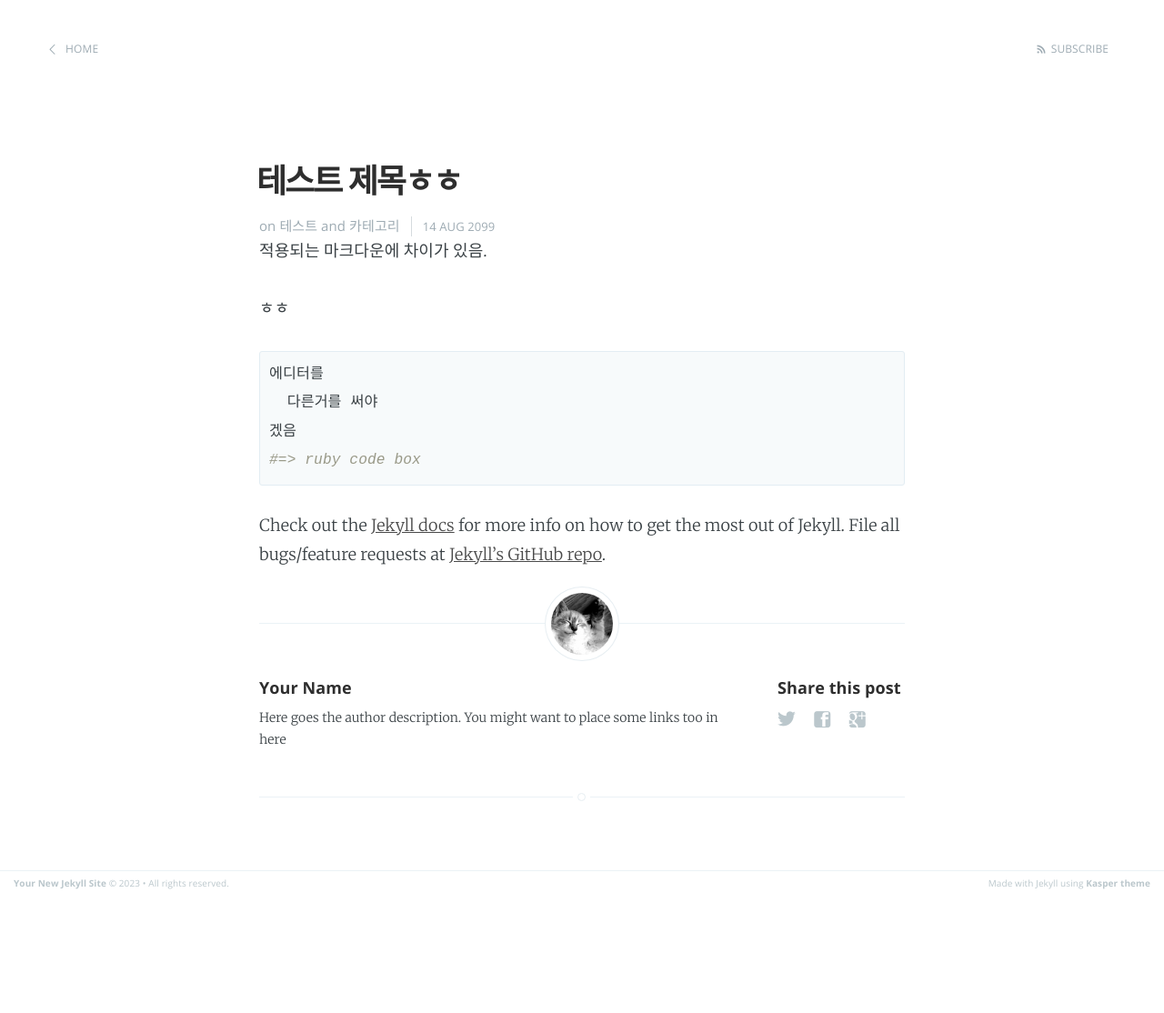
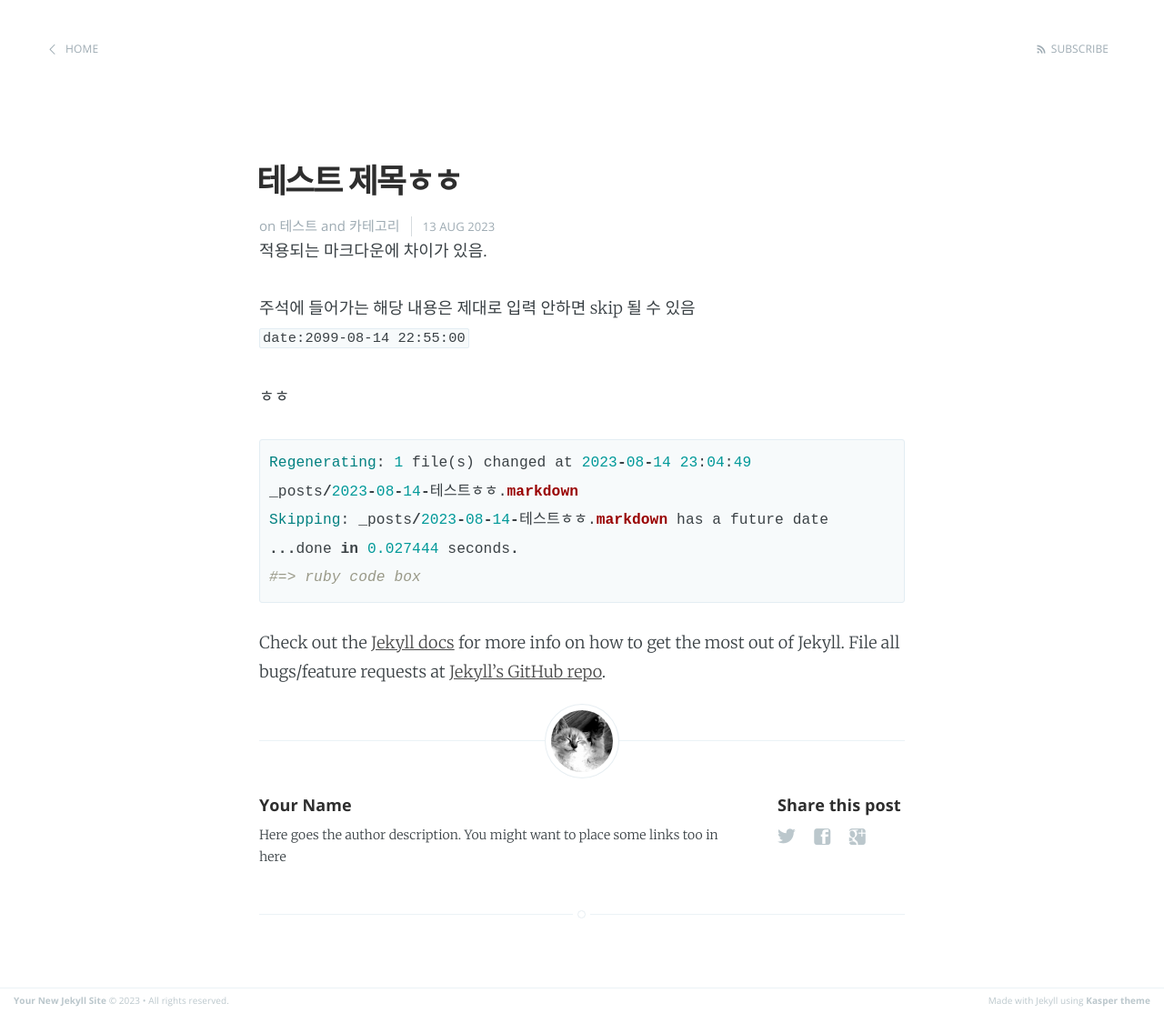
Before and after one commit to dawn023349/dawn023349.github.io, a Jekyll site: the page built from _posts/2023-08-14-테스트ㅎㅎ.markdown, in a window 1280 px wide. Shown: the whole page at 91% size. Built offline with Jekyll 4.4.1, drawn with Linux system fonts in a browser that asks for light colours; before the commit the page ends 985 px from its top, so only the background shows below that.

Commit message:
Update 2023-08-14-테스트ㅎㅎ.markdown
post 내부 주석정보를 서버시간에 맞추지 않으면 future date skipping이 진행됨

```diff
--- a/_posts/2023-08-14-테스트ㅎㅎ.markdown
+++ b/_posts/2023-08-14-테스트ㅎㅎ.markdown
@@ -1,18 +1,22 @@
 ---
 layout: post
 title:  "테스트 제목ㅎㅎ"
-date:   2099-08-14 22:55:00
+date:   2023-08-13 22:55:00
 categories: "테스트 카테고리"
 ---
 
 적용되는 마크다운에 차이가 있음.
 
+주석에 들어가는 해당 내용은 제대로 입력 안하면 skip 될 수 있음
+`date:2099-08-14 22:55:00`
+
 ㅎㅎ
 
 {% highlight ruby %}
-에디터를
-  다른거를 써야
-겠음
+Regenerating: 1 file(s) changed at 2023-08-14 23:04:49
+_posts/2023-08-14-테스트ㅎㅎ.markdown
+Skipping: _posts/2023-08-14-테스트ㅎㅎ.markdown has a future date
+...done in 0.027444 seconds.
 #=> ruby code box
 {% endhighlight %}
 
```
